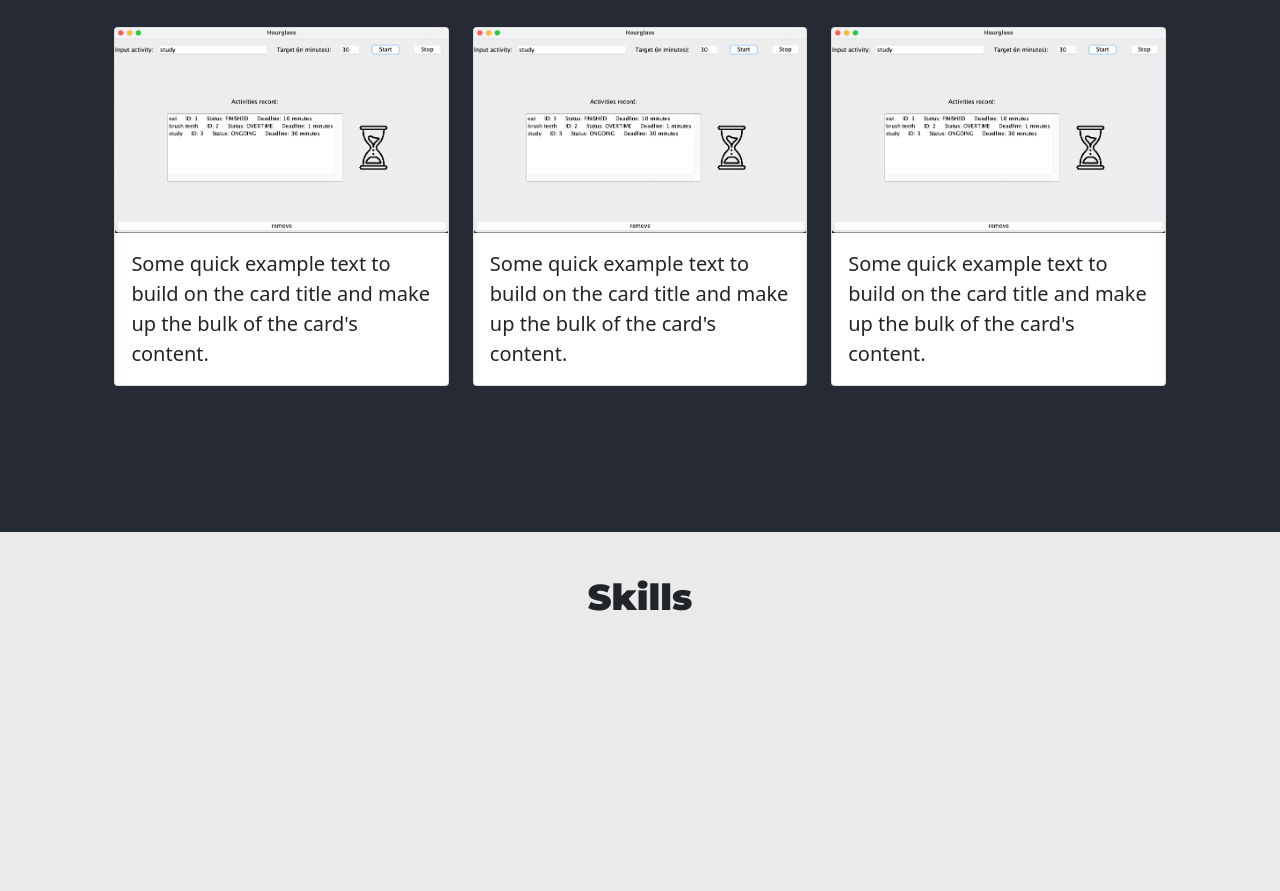
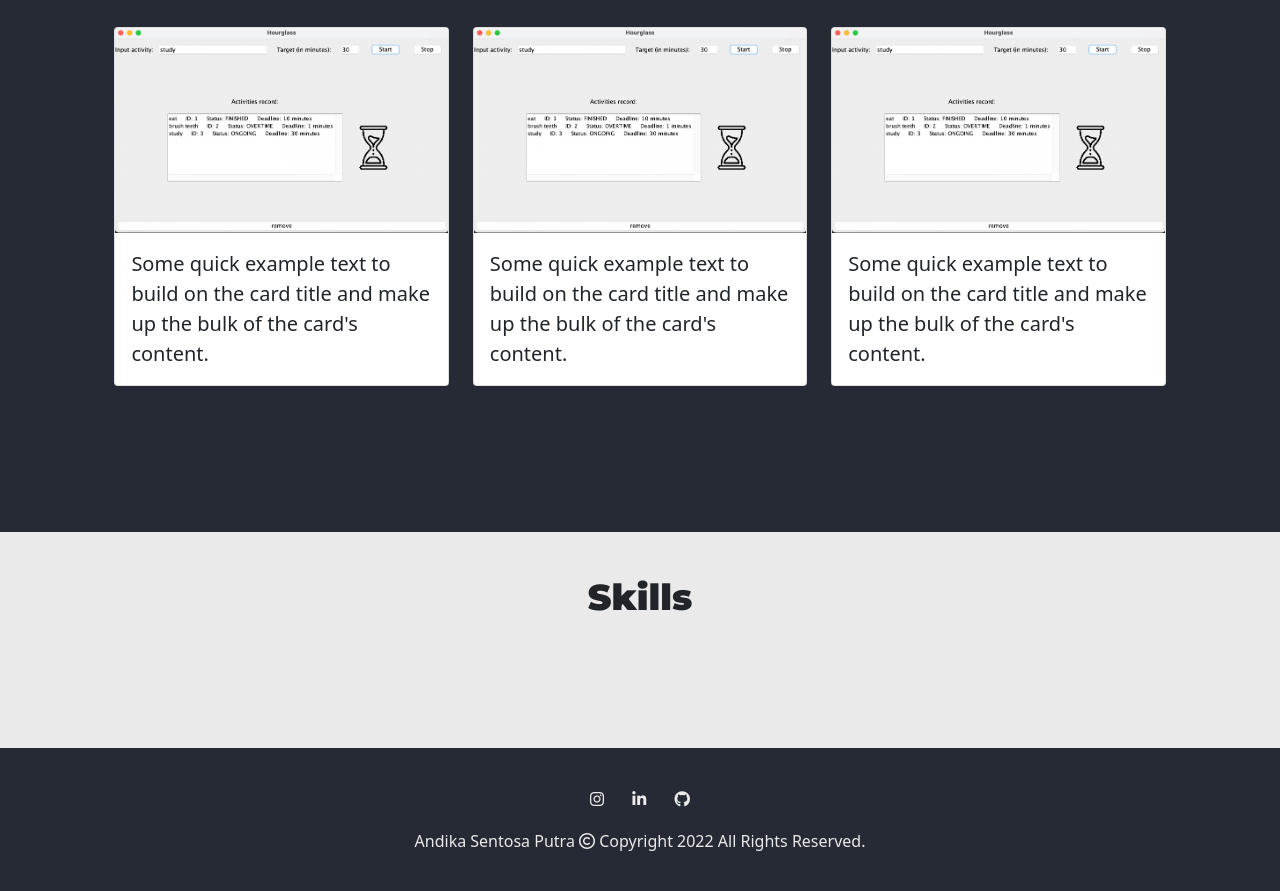
Before and after one commit to AndikaEsPe/AndikaEsPe-Personal-Portfolio-v2, a plain HTML site: page index.html in a window 1280 px wide. Shown: the part 1403-2294 px from the top of the page. Before the commit the page ends 2151 px from the top, so only its background shows below. Drawn offline with nearby package versions, Linux system fonts and the light colour scheme; a script that the page names is missing.

Commit message:
Design footer

```diff
--- a/index.html
+++ b/index.html
@@ -108,9 +108,10 @@
                             <img class="card-img-top" src="images/Hourglass.png" alt="Card image cap">
                         </div>
                         <div class="card-body">
-                          <p class="card-text">Some quick example text to build on the card title and make up the bulk of the card's content.</p>
+                            <p class="card-text">Some quick example text to build on the card title and make up the bulk
+                                of the card's content.</p>
                         </div>
-                      </div>
+                    </div>
                 </div>
                 <div class="col-lg-4 col-md-6">
                     <div class="card">
@@ -118,9 +119,10 @@
                             <img class="card-img-top" src="images/Hourglass.png" alt="Card image cap">
                         </div>
                         <div class="card-body">
-                          <p class="card-text">Some quick example text to build on the card title and make up the bulk of the card's content.</p>
+                            <p class="card-text">Some quick example text to build on the card title and make up the bulk
+                                of the card's content.</p>
                         </div>
-                      </div>
+                    </div>
                 </div>
                 <div class="col-lg-4 col-md-6">
                     <div class="card">
@@ -128,9 +130,10 @@
                             <img class="card-img-top" src="images/Hourglass.png" alt="Card image cap">
                         </div>
                         <div class="card-body">
-                          <p class="card-text">Some quick example text to build on the card title and make up the bulk of the card's content.</p>
+                            <p class="card-text">Some quick example text to build on the card title and make up the bulk
+                                of the card's content.</p>
                         </div>
-                      </div>
+                    </div>
                 </div>
             </div>
         </div>
@@ -143,7 +146,19 @@
         </div>
     </section>
 
-
+    <footer id="footer">
+        <div class="footer-icons">
+            <a href="https://www.instagram.com/andikaespe/" target="_blank"><i class="fa fa-instagram"></i></a>
+            <a href="https://www.linkedin.com/in/andika-sentosa-putra-81448b213" target="_blank"><i
+                    class="fa fa-linkedin"></i></a>
+            <a href="https://github.com/AndikaEsPe" target="_blank"><i class="fa fa-github"></i></a>
+        </div>
+        <div class="copyright">
+            Andika Sentosa Putra
+            <span class="far fa-copyright"></span>
+            Copyright 2022 All Rights Reserved.
+        </div>
+    </footer>
     <script src="script.js"></script>
 </body>
 
--- a/styles.css
+++ b/styles.css
@@ -176,3 +176,27 @@ body {
 }
 
 /* Footer */
+#footer{
+  background-color: #252a34;
+  padding: 3%;
+}
+
+.footer-icons{
+  text-align: center;
+  margin-bottom: 1.5%;
+}
+
+#footer i{
+  padding: 0 1%;
+  color: #eaeaea
+}
+
+#footer i:hover{
+  transform: scale(1.5);
+  color: #08d9d6;
+}
+
+.copyright{
+  text-align: center;
+  color: #eaeaea;
+}
```
